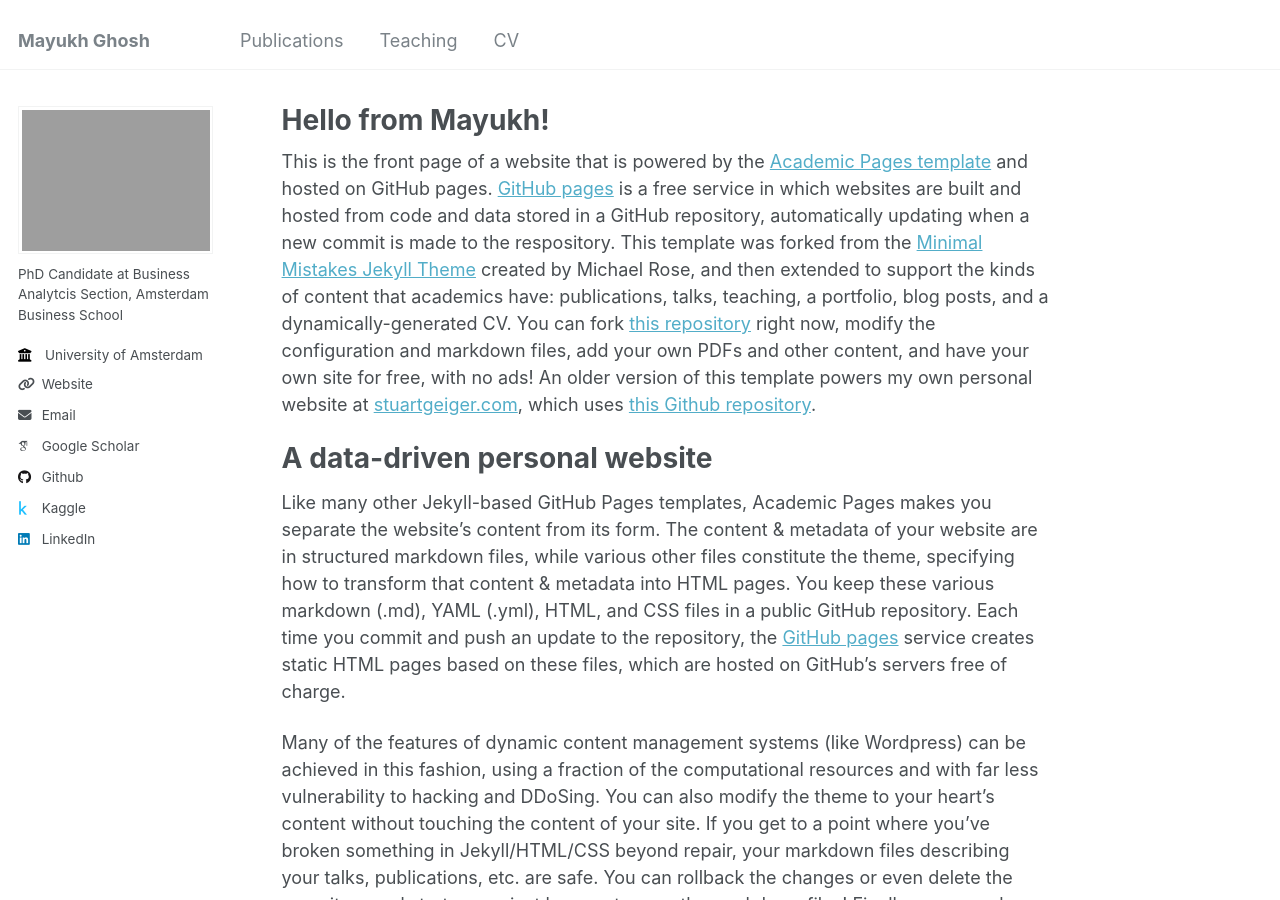
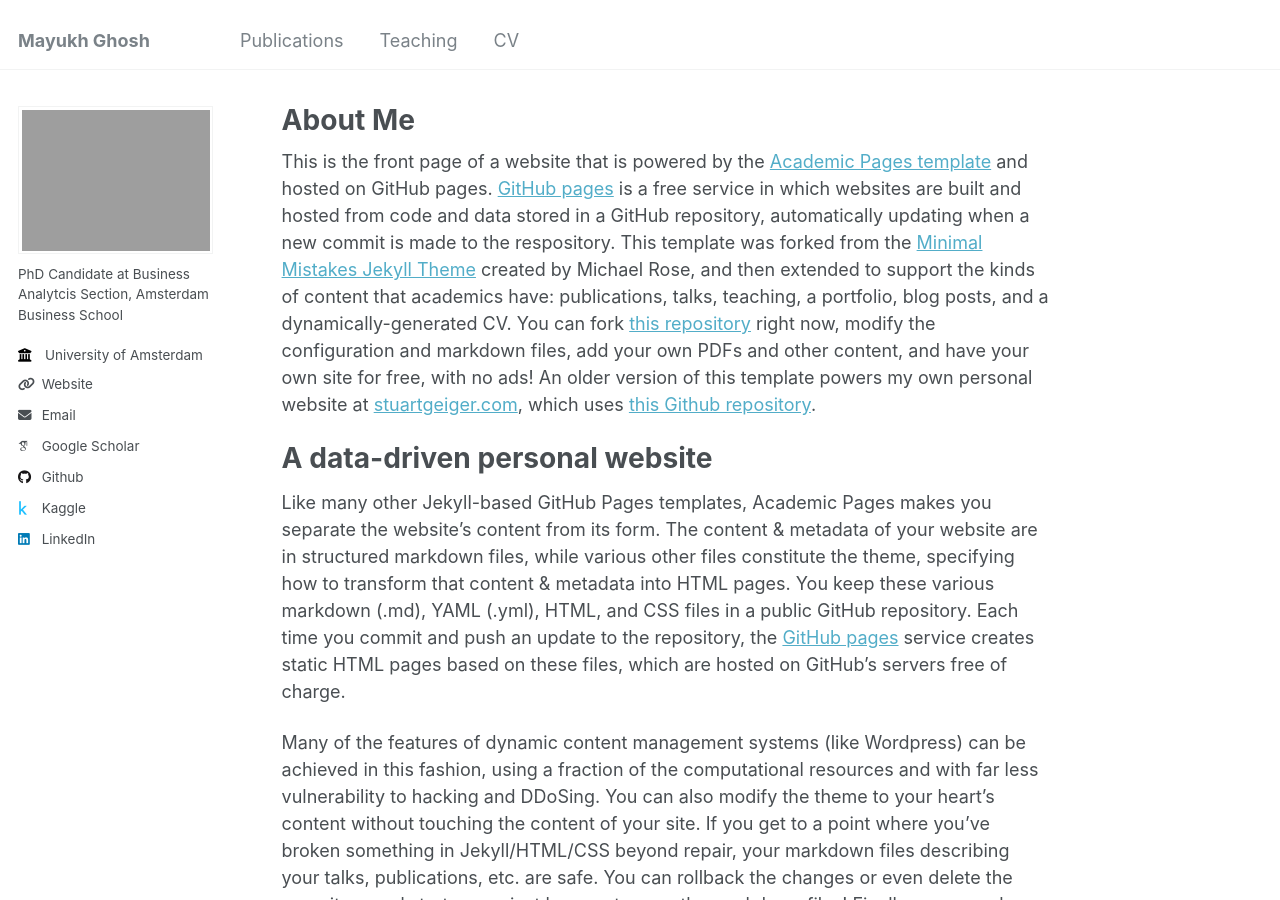
Before and after one commit to mghosh1993/mayukhghosh, a Jekyll site: the page built from _pages/about.md, in a window 1280 px wide and 900 px high. Built offline with Jekyll 4.4.1, drawn with Linux system fonts in a browser that asks for light colours; some web fonts are replaced.

Commit message:
Update about.md

```diff
--- a/_pages/about.md
+++ b/_pages/about.md
@@ -1,6 +1,6 @@
 ---
 permalink: /
-title: "Hello from Mayukh!"
+title: "About Me"
 author_profile: true
 redirect_from:
   - /about/
```
